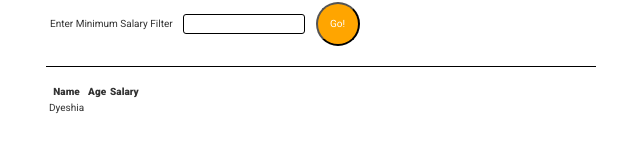
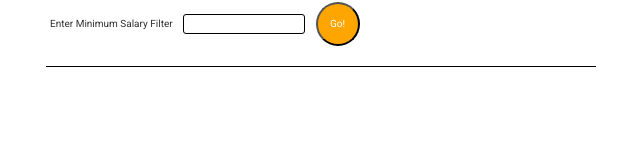
Before and after one commit to Claim-Academy-JS/json-api-practice-DyeshiaSmith, a website with bundled scripts: page index.html in a window 1280 px wide. Shown: the part 178-330 px from the top of the page, without its empty margins (319-959 px from the left). Built offline with nearby package versions, Linux system fonts and the light colour scheme; files whose address does not match are found by name.

Commit message:
add template tag to table in html

```diff
--- a/index.html
+++ b/index.html
@@ -45,6 +45,7 @@
 
     </form>
 
+    <template>
     <table>
       <thead>
         <tr>
@@ -55,11 +56,9 @@
       </thead>
 
       <tbody>
-        <tr>
-          <td>Dyeshia</td>
-        </tr>
       </tbody>
     </table>
+  </template>
 
     <script src="./scripts.js" type= "module"></script>
   </body>
```
